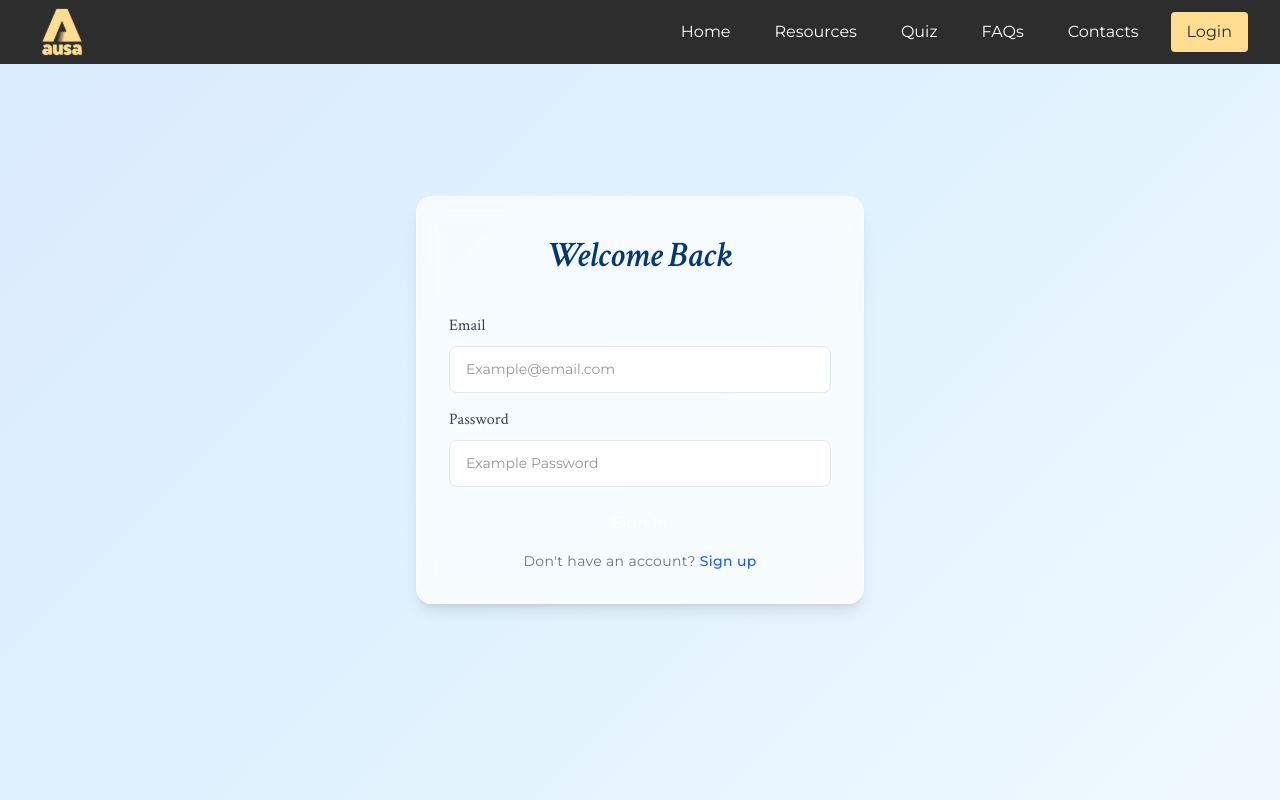
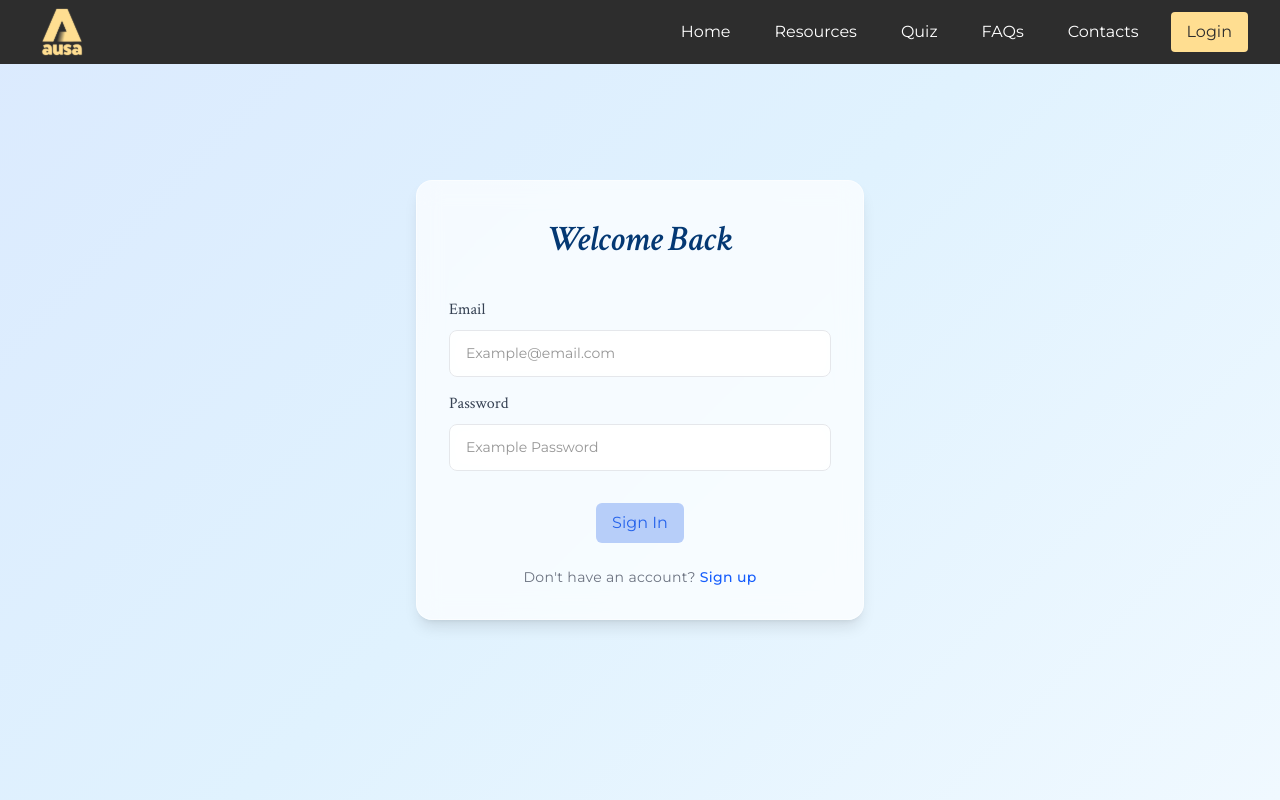
Before and after one commit to UoaWDCC/ausa-web, a Next.js app in the folder client/: page /login in a window 1280 px wide. Built offline with nearby package versions, Linux system fonts and the light colour scheme; no server answers; what openapi-fetch would draw is missing.

Commit message:
style: restyled login portal

```diff
--- a/client/app/login/page.tsx
+++ b/client/app/login/page.tsx
@@ -68,10 +68,14 @@ export default function LoginPage() {
           value={password}
           onChange={(e) => setPassword(e.target.value)}
         />
-        <div className="mt-6">
-          <Button onClick={handleSubmit} variant="primary" disabled={loading}>
+        <div className="mt-6 flex flex-col items-center">
+          <button
+            onClick={handleSubmit}
+            className="text-[#2563eb] bg-[#2563eb]/30 hover:bg-[#2563eb]/20 duration-300 rounded-md m-2 px-4 py-2 cursor-pointer"
+            disabled={loading}
+          >
             {loading ? "Signing In..." : "Sign In"}
-          </Button>
+          </button>
         </div>
 
         <p
```
